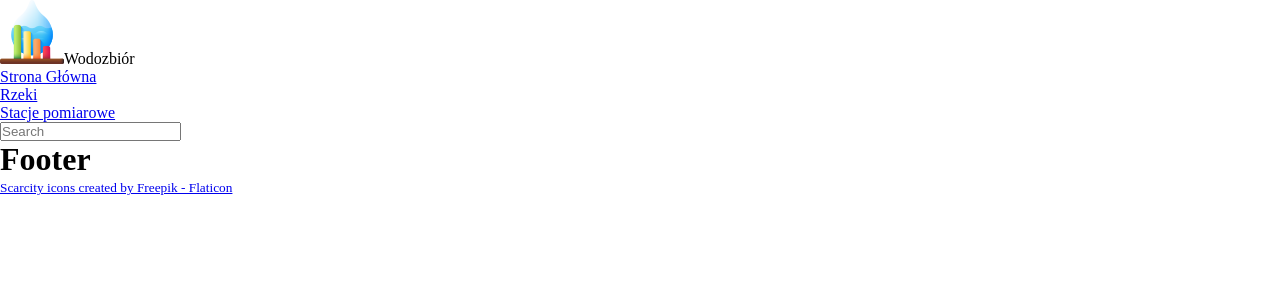
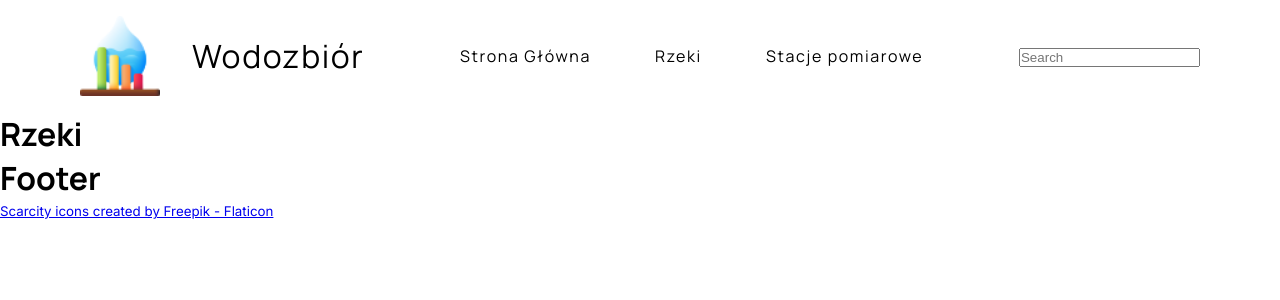
Before and after one commit to WojciechKosierkiewicz/wodozbior-front, a React (Create React App) app: page /rivers in a window 1280 px wide. Shown: the top 300 px of the page. Built offline with nearby package versions, Linux system fonts and the light colour scheme.

Commit message:
header jeszcze do wystylowania

```diff
--- a/public/index.html
+++ b/public/index.html
@@ -12,7 +12,8 @@
     <!--czcionki-->
     <link rel="preconnect" href="https://fonts.googleapis.com">
     <link rel="preconnect" href="https://fonts.gstatic.com" crossorigin>
-
+    <link href="https://fonts.googleapis.com/css2?family=Manrope:wght@200..800&display=swap" rel="stylesheet">
+    <link href="https://fonts.googleapis.com/css2?family=Inter:ital,opsz,wght@0,14..32,100..900;1,14..32,100..900&family=Manrope:wght@200..800&display=swap" rel="stylesheet">
     <title>Wodozbiór</title>
   </head>
   <body>
--- a/src/App.scss
+++ b/src/App.scss
@@ -1,8 +1,15 @@
+@import "./styles/variables.scss";
+
 body {
   margin: 0;
   padding: 0;
   width: 100%;
   height: 100%;
+  font-family: $secondary_font;
+
+  h1, h2, h3, nav, .logo-text{
+    font-family: $primary_font;
+  }
 }
 
 hmtl {
--- a/src/components/Header.js
+++ b/src/components/Header.js
@@ -16,7 +16,7 @@ function Header() {
             <div className="header-center">
                 <nav id="main-nav">
                     <ul className="menu">
-                        <li className="menu-item" id="home">
+                        <li className="menu-item">
                             <NavLink to="/" className={({ isActive }) => isActive ? "active" : ""}>Strona Główna</NavLink>
                         </li>
                         <li className="menu-item">
--- a/src/pages/HomePage.js
+++ b/src/pages/HomePage.js
@@ -5,7 +5,7 @@ function HomePage() {
 
     return (
         <main>
-            <h1>Witam</h1>
+            <h1>Homepage</h1>
         </main>
     );
 }
--- a/src/pages/RiversPage.js
+++ b/src/pages/RiversPage.js
@@ -4,7 +4,9 @@ import "../styles/rivers-page.scss";
 function RiversPage() {
 
     return (
-        <main className="rivers-page"></main>
+        <main className="rivers-page">
+            <h1>Rzeki</h1>
+        </main>
     );
 }
 
--- a/src/pages/StationsPage.js
+++ b/src/pages/StationsPage.js
@@ -4,7 +4,9 @@ import "../styles/stations-page.scss";
 function StationsPage() {
 
     return (
-        <main className="stations-page"></main>
+        <main className="stations-page">
+            <h1>Stacje</h1>
+        </main>
     );
 }
 
--- a/src/styles/header.scss
+++ b/src/styles/header.scss
@@ -0,0 +1,47 @@
+.header {
+    display: flex;
+    justify-content: space-between;
+    align-items: center;
+    padding: 1rem 5rem;
+
+    .header-left {
+        display: flex;
+        align-items: center;
+        gap: 2rem;
+        img {
+            height: 5rem;
+            width: auto;
+        }
+        .logo-text {
+            font-size: 2rem;
+            font-weight: 400;
+            letter-spacing: 0.1rem;
+        }
+    }
+
+    .header-center {
+        display: flex;
+        justify-content: center;
+        #main-nav {
+            .menu {
+                display: flex;
+                gap: 4rem;
+                list-style: none;
+                .menu-item {
+                    a {
+                        text-decoration: none;
+                        color: black;
+                        letter-spacing: 0.1rem;
+                        font-size: 1rem;
+                        font-weight: 400;
+                        &.active {
+                        }
+                    }
+                }
+            }
+        }
+    }
+
+    .header-right {
+    }
+}
--- a/src/styles/variables.scss
+++ b/src/styles/variables.scss
@@ -0,0 +1,2 @@
+$primary_font: 'Manrope', sans-serif;
+$secondary_font: "Inter", sans-serif;
```
